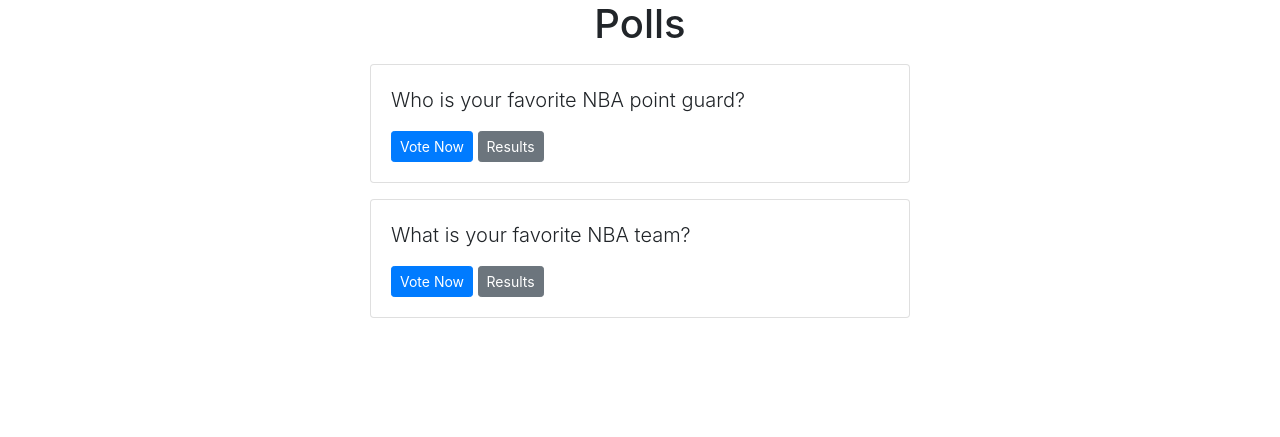
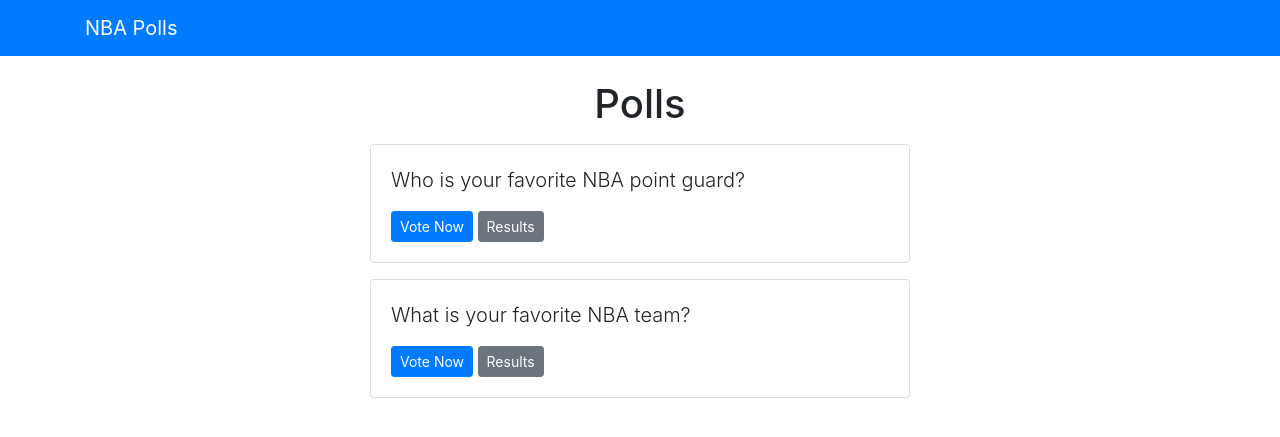
Before and after one commit to kostanzhoglo/nba_teams_polls_project, a Django app: page /polls/ in a window 1280 px wide. Shown: the top 437 px of the page. Run offline with Django 3.2, Linux system fonts and the light colour scheme; data comes from the database, SQL or seed files in the repository; both versions use the stored data as it was after the commit; some libraries are stand-ins or nearby versions.

Commit message:
Add _navbar.html partial and bring it in to base.html

```diff
--- a/nba_teams_polls/templates/base.html
+++ b/nba_teams_polls/templates/base.html
@@ -7,6 +7,8 @@
     <title>NBA Polls {% block title %}{% endblock %}</title>
 </head>
 <body>
+    <!-- Navbar -->
+    {% include 'partials/_navbar.html' %}
     <div class="container">
         <div class="row">
             <div class="col-md-6 m-auto">
--- /dev/null
+++ b/nba_teams_polls/templates/partials/_navbar.html
@@ -0,0 +1,5 @@
+<nav class="navbar navbar-dark bg-primary mb-4">
+    <div class="container">
+        <a href="/" class="navbar-brand">NBA Polls</a>
+    </div>
+</nav>
```
Also changed, not shown: nba_teams_polls/db.sqlite3.
